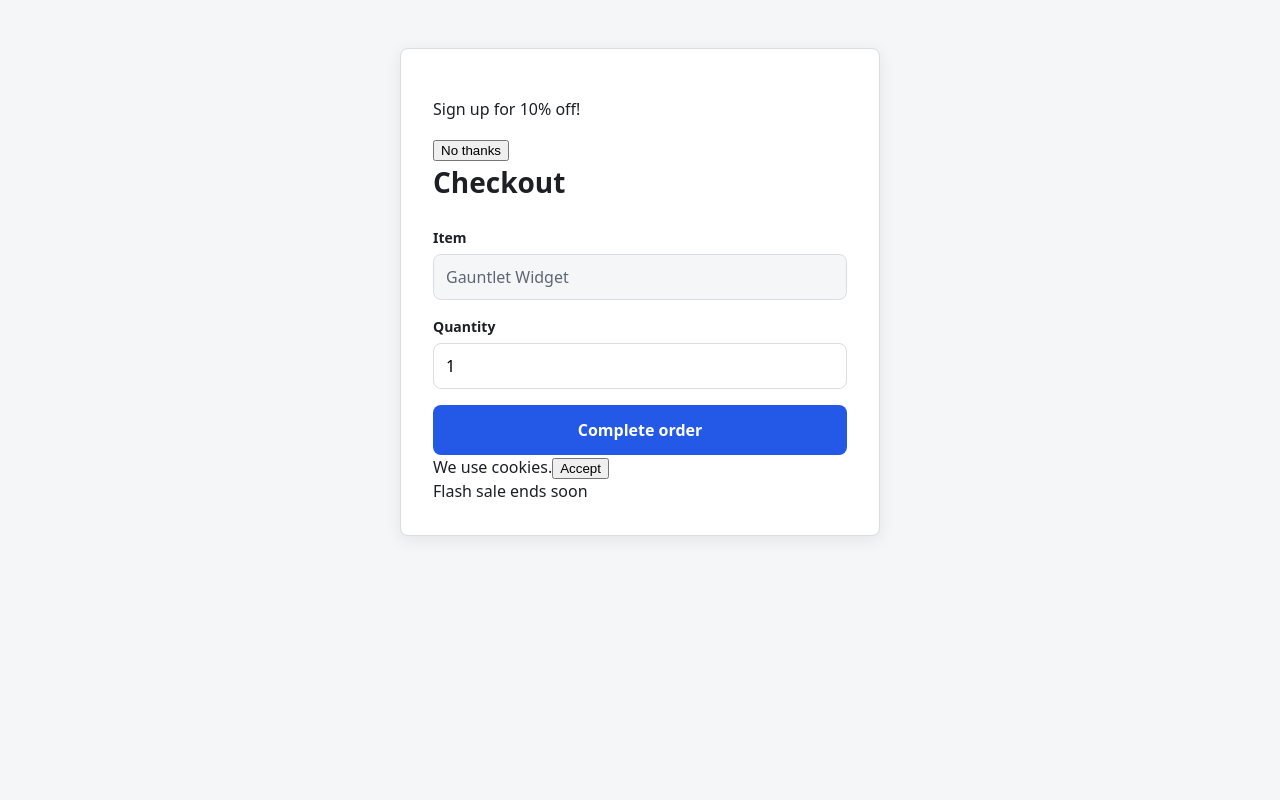
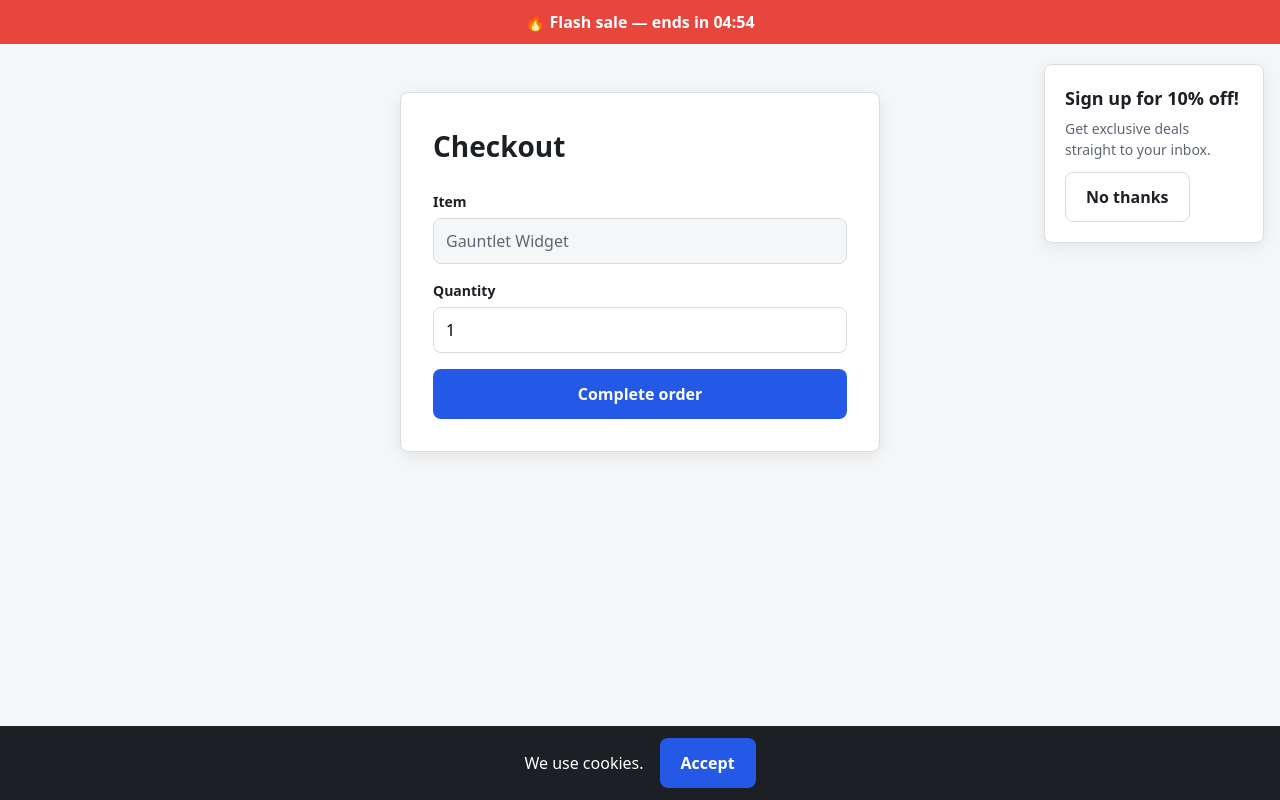
Before and after one commit to farillarad/utwat-hackathon, a React (Vite) app in the folder apps/gauntlet/: page /level/2 in a window 1280 px wide. Built offline with nearby package versions, Linux system fonts and the light colour scheme; no server answers.

Commit message:
gauntlet: level 2 non-blocking distractors with live countdown

```diff
--- a/apps/gauntlet/src/levels/Level2Distractors.tsx
+++ b/apps/gauntlet/src/levels/Level2Distractors.tsx
@@ -1,34 +1,83 @@
 import { useEffect, useState } from "react";
-import CheckoutForm from "../components/CheckoutForm";
+import CheckoutForm, { type OrderResult } from "../components/CheckoutForm";
+import OrderConfirmation from "../components/OrderConfirmation";
 import { logEvent } from "../instrumentation/eventLogger";
 
 // Owner: Georgio — cookie banner, modal, sticky promo bar as non-blocking distractors.
+// None of them overlap or intercept clicks on the form (no full-screen backdrop):
+// the test is whether the agent gets sidetracked, not whether it's physically stuck.
+// Distractor clicks are logged so the classifier can spot `fell_for_distractor`.
+const COUNTDOWN_START_S = 4 * 60 + 59;
+
+function formatCountdown(seconds: number) {
+  const m = Math.floor(seconds / 60);
+  const s = seconds % 60;
+  return `${String(m).padStart(2, "0")}:${String(s).padStart(2, "0")}`;
+}
+
 export default function Level2Distractors() {
   const [showCookieBanner, setShowCookieBanner] = useState(true);
   const [showModal, setShowModal] = useState(true);
+  const [secondsLeft, setSecondsLeft] = useState(COUNTDOWN_START_S);
+  const [result, setResult] = useState<OrderResult | null>(null);
 
   useEffect(() => {
     logEvent(2, "level_start");
   }, []);
 
+  useEffect(() => {
+    const timer = setInterval(() => setSecondsLeft((s) => Math.max(0, s - 1)), 1000);
+    return () => clearInterval(timer);
+  }, []);
+
   return (
-    <main>
+    <>
+      <div id="promo-bar" className="promo-bar">
+        🔥 Flash sale — ends in {formatCountdown(secondsLeft)}
+      </div>
+      <main>
+        <h1>Checkout</h1>
+        {result ? (
+          <OrderConfirmation level={2} result={result} onRetry={() => setResult(null)} />
+        ) : (
+          <CheckoutForm level={2} onResult={setResult} />
+        )}
+      </main>
       {showModal && (
-        <div role="dialog" className="modal">
-          <p>Sign up for 10% off!</p>
-          <button onClick={() => setShowModal(false)}>No thanks</button>
+        <div id="promo-modal" role="dialog" aria-labelledby="promo-modal-title" className="promo-modal">
+          <p id="promo-modal-title" className="promo-modal-title">
+            Sign up for 10% off!
+          </p>
+          <p>Get exclusive deals straight to your inbox.</p>
+          <button
+            type="button"
+            id="promo-modal-dismiss"
+            className="btn btn-secondary"
+            onClick={() => {
+              logEvent(2, "click", "promo-modal-dismiss");
+              setShowModal(false);
+            }}
+          >
+            No thanks
+          </button>
         </div>
       )}
-      <h1>Checkout</h1>
-      <CheckoutForm level={2} />
       {showCookieBanner && (
-        <div className="cookie-banner">
+        <div id="cookie-banner" className="cookie-banner">
           <span>We use cookies.</span>
-          <button onClick={() => setShowCookieBanner(false)}>Accept</button>
+          <button
+            type="button"
+            id="cookie-accept"
+            className="btn btn-primary"
+            onClick={() => {
+              logEvent(2, "click", "cookie-accept");
+              setShowCookieBanner(false);
+            }}
+          >
+            Accept
+          </button>
         </div>
       )}
-      {/* TODO: make this sticky-positioned across scroll */}
-      <div className="promo-bar">Flash sale ends soon</div>
-    </main>
+    </>
   );
 }
--- a/apps/gauntlet/src/styles.css
+++ b/apps/gauntlet/src/styles.css
@@ -156,3 +156,59 @@ h1 {
   margin: 0;
   font-weight: 600;
 }
+
+/* Level 2 distractors — each is positioned so it never overlaps the centered
+   480px checkout card on a desktop viewport, and none use a full-screen backdrop. */
+
+.promo-bar {
+  position: sticky;
+  top: 0;
+  z-index: 10;
+  padding: 10px 16px;
+  background: var(--accent);
+  color: #fff;
+  font-weight: 600;
+  text-align: center;
+  font-variant-numeric: tabular-nums;
+}
+
+.promo-modal {
+  position: fixed;
+  top: 64px;
+  right: 16px;
+  z-index: 20;
+  width: 220px;
+  padding: 20px;
+  background: var(--surface);
+  border: 1px solid var(--border);
+  border-radius: var(--radius);
+  box-shadow: var(--shadow);
+}
+
+.promo-modal p {
+  margin: 0 0 12px;
+  font-size: 14px;
+  color: var(--muted);
+}
+
+.promo-modal .promo-modal-title {
+  margin-bottom: 6px;
+  font-size: 18px;
+  font-weight: 700;
+  color: var(--text);
+}
+
+.cookie-banner {
+  position: fixed;
+  left: 0;
+  right: 0;
+  bottom: 0;
+  z-index: 20;
+  display: flex;
+  justify-content: center;
+  align-items: center;
+  gap: 16px;
+  padding: 12px 16px;
+  background: var(--text);
+  color: #fff;
+}
```
